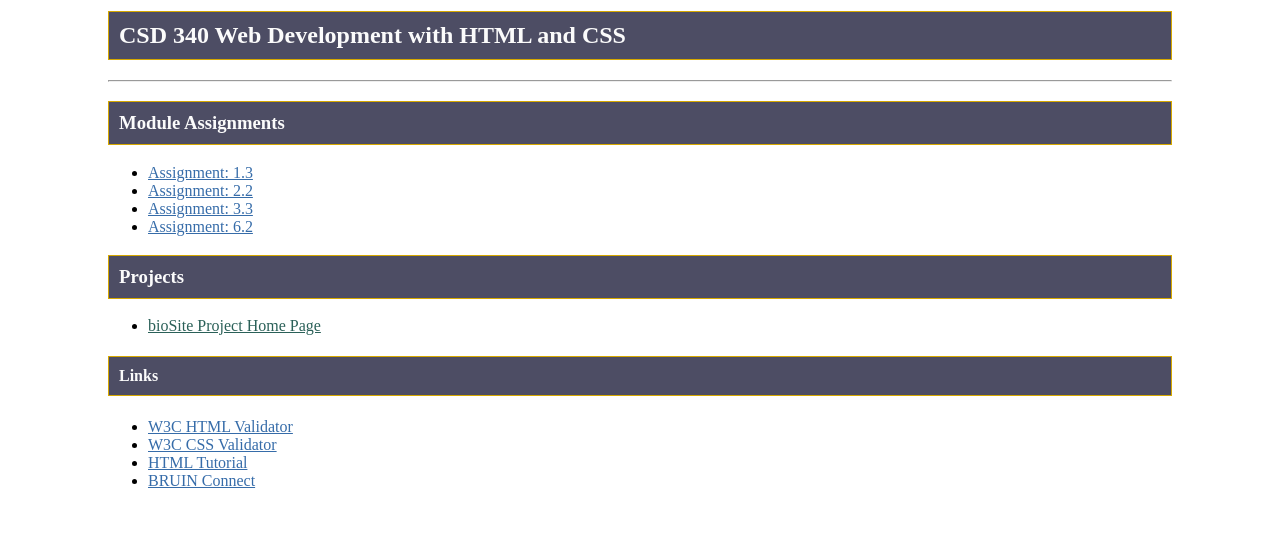
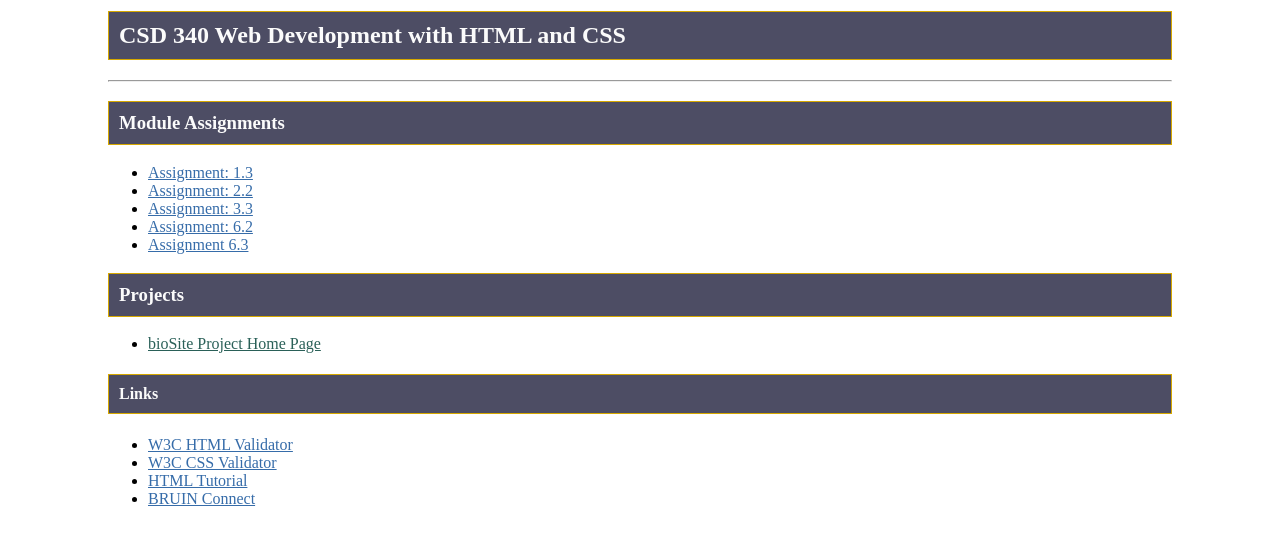
Before and after one commit to celinedm/csd-340, a plain HTML site: page index.html in a window 1280 px wide. Shown: the part 119-664 px from the top of the page. Drawn offline with Linux system fonts and the light colour scheme.

Commit message:
Update index.html

```diff
--- a/index.html
+++ b/index.html
@@ -19,6 +19,7 @@
       <li><a href = "module-2/DelMundo_Mod2.html">Assignment: 2.2</a></li>
       <li><a href = "module-3/DelMundo_Mod3_3.html">Assignment: 3.3</a></li>
       <li><a href = "module-6/DelMundo_Mod6_2.html">Assignment: 6.2</a></li>
+      <li><a href = "bioSite_index.html">Assignment 6.3</a></li>
     </ul>
     <h3>Projects</h3>
     <ul>
```
